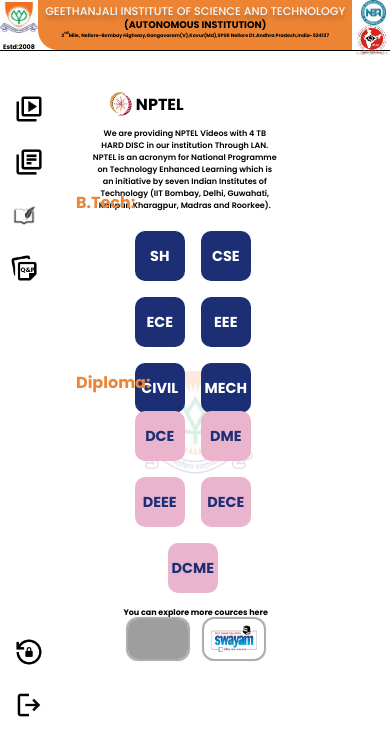
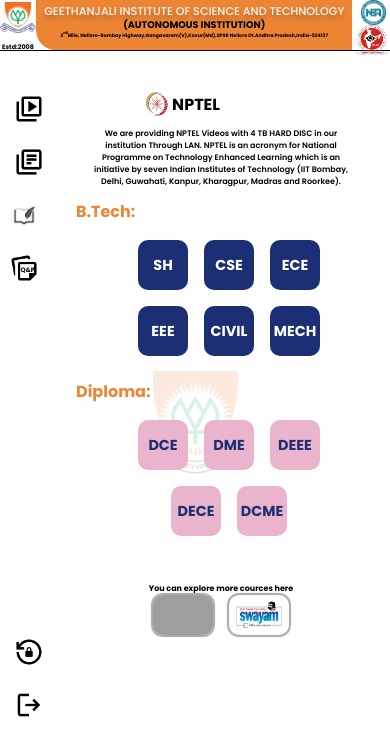
Before and after one commit to Anisettysudheesh/digital-library, a React (Create React App) app in the folder user/: page /Nptel in a window 390 px wide. Shown: the top 756 px of the page. Built offline with nearby package versions, Linux system fonts and the light colour scheme; grey boxes are pictures that could not be loaded.

Commit message:
updated full nptel.css

```diff
--- a/user/src/pages/nptel.css
+++ b/user/src/pages/nptel.css
@@ -253,7 +253,7 @@
     grid-area: content;
     display: flex;
     flex-direction: column;
-    width:90%;
+    width:100%;
     /* justify-content: center; */
    /* margin-left:3rem ;   */
    margin-top:4.8rem
@@ -441,7 +441,7 @@
 
  @media(max-width:1501px){
     .navbar-name{
-     width: 67%
+     width: 100%
     }
     .navbar-name h1{
         font-size:1.8rem
@@ -464,7 +464,7 @@
 
     }
     .nptel-page-content{
-        width:70%
+        width:100%
     }
     .sidebar-menu-nav{
         height:62vh
@@ -477,9 +477,7 @@
     .gist-logo-container{
      width:5%
     }
-    .nptel-links-container{
-     width:110%
-    }
+
     .branches{
         width:90%
     }
@@ -499,16 +497,44 @@
 
 }
  @media(max-width:1351px){
-    .navbar-name{
-     width: 81%
-    }
+
 
     .gist-logo-container{
      width:5%
     }
-    .nptel-links-container{
-     width:110%
-    }
+
+    .branches{
+        width:100%
+    }
+    .btech-branches{
+        margin-left: 1rem;
+    }
+    .btech-name{
+        margin-left: -1rem;
+    }
+    .logo-container-nav .tooltip-text-nav {
+
+        left: 155%;
+
+
+    }
+
+
+ }
+ @media(max-width:1301px){
+    /* .navbar-name{
+     width: 100%
+    } */
+    .gist-logo-container{
+     width:5%
+}
+ }
+@media(max-width:1251px){
+
+    .gist-logo-container{
+        width:5%
+    }
+
     .branches{
         width:90%
     }
@@ -526,40 +552,6 @@
     }
 
 
- }
- @media(max-width:1301px){
-    .navbar-name{
-     width: 81%
-    }
-    .gist-logo-container{
-     width:5%
-}
- }
-@media(max-width:1251px){
-
-    .gist-logo-container{
-        width:5%
-    }
-
-    .branches{
-        width:90%
-    }
-    .btech-branches{
-        margin-left: 1rem;
-    }
-    .btech-name{
-        margin-left: -1rem;
-    }
-    .logo-container-nav .tooltip-text-nav {
-
-        left: 155%;
-
-
-    }
-
-    .nptel-page-content{
-        width: 70%
-    }
 
 
  }
@@ -590,9 +582,9 @@
 
  }
  @media(max-width:1151px){
-    .navbar-name{
+    /* .navbar-name{
      width:88%
-    }
+    } */
     .gist-logo-container{
         width:5%
     }
@@ -697,12 +689,10 @@
 
 
     }
-    .navbar-name{
+    /* .navbar-name{
         width:85%
-    }
-    .gist-logo-container{
-        width:7%
-    }
+    } */
+
     .CSE-back,
     .ECE-back,
     .MECH-back,
@@ -736,12 +726,16 @@
 
 
     }
-    .navbar-name{
+    .gist-logo-container{
+        width:7%
+    }
+    .logos{
+        width:5.3%
+    }
+    /* .navbar-name{
         width:85%
-    }
-    .gist-logo-container{
-        width:8%
-    }
+    } */
+
     .CSE-back,
     .ECE-back,
     .MECH-back,
@@ -761,23 +755,7 @@
         width:120px;
 
     }
-    .explore-matter{
-        font-size:0.8rem
-    }
-    .line{
-        width:30px;
-        left:15.5rem;
-        top:0.6rem
-    }
-    .arrow-1{
-        width:15px;
-        left:16.5rem
-    }
-    .arrow-2{
-        width:15px;
-        left:16.5rem;
-        top:0.9rem
-    }
+
  }
  @media(max-width:751px){
     .navbar-name h1{
@@ -792,12 +770,10 @@
 
 
     }
-    .navbar-name{
+    /* .navbar-name{
         width:85%
-    }
-    .gist-logo-container{
-        width:9%
-    }
+    } */
+
     .CSE-back,
     .ECE-back,
     .MECH-back,
@@ -832,12 +808,10 @@
 
 
     }
-    .navbar-name{
+    /* .navbar-name{
         width:85%
-    }
-    .gist-logo-container{
-        width:8%
-    }
+    } */
+
     .CSE-back,
     .ECE-back,
     .MECH-back,
@@ -886,12 +860,10 @@
 
 
     }
-    .navbar-name{
+    /* .navbar-name{
         width:85%
-    }
-    .gist-logo-container{
-        width:8%
-    }
+    } */
+
     .CSE-back,
     .ECE-back,
     .MECH-back,
@@ -922,6 +894,12 @@
     .nptel-matter{
         font-size:1rem
     }
+    .gist-logo-container{
+        width:9%
+    }
+    .logos{
+        width:6.5%
+    }
  }
 @media(max-width:601px){
     .navbar-name h1{
@@ -949,9 +927,7 @@
     .navbar{
         height:70px
     }
-    .gist-logo-container{
-        width:9%
-    }
+
     .logos{
         height:70px;
 
@@ -1001,9 +977,9 @@
     .nptel-link img{
         width:90px
     }
-    .nptel-page-content{
+    /* .nptel-page-content{
         width:75%
-    }
+    } */
 
 }
 @media(max-width:551px){
@@ -1045,7 +1021,7 @@
 
     } */
     .navbar-name{
-        width:83%;
+        /* width:83%; */
         height:60px
     }
     .navbar{
@@ -1293,20 +1269,7 @@
         width:110px;
 
     }
-    .explore-matter{
-        font-size:0.5rem;
-        margin-top: 0.2rem;
-
-    }
-    .line{
-       display:none
-    }
-    .arrow-1{
-        display:none
-    }
-    .arrow-2{
-        display:none
-    }
+
     .swayam-link img{
         width:60px;
         height:40px
@@ -1517,9 +1480,7 @@
         width:60px;
         height:40px
     }
-    .nptel-links-container{
-        width:110%
-    }
+
     .nptel-page-content h1{
         font-size:1rem;
     }
```
